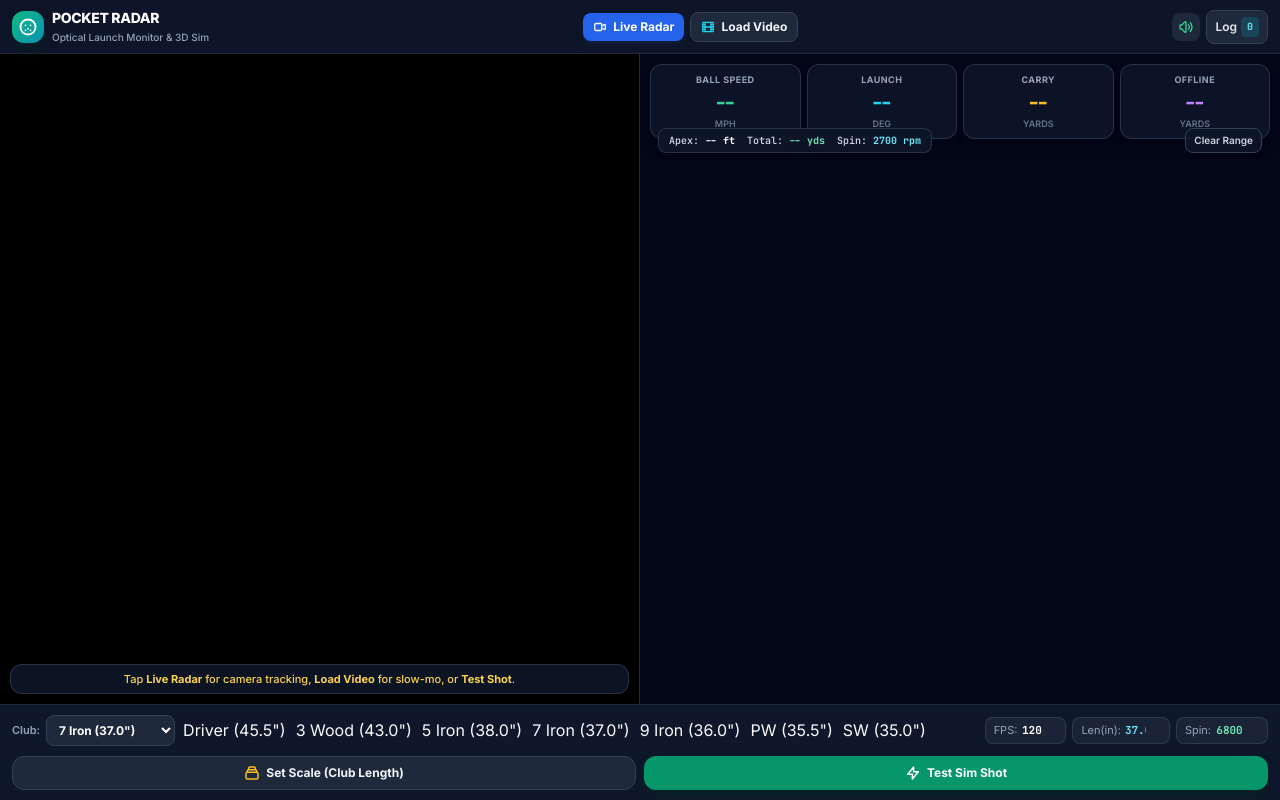
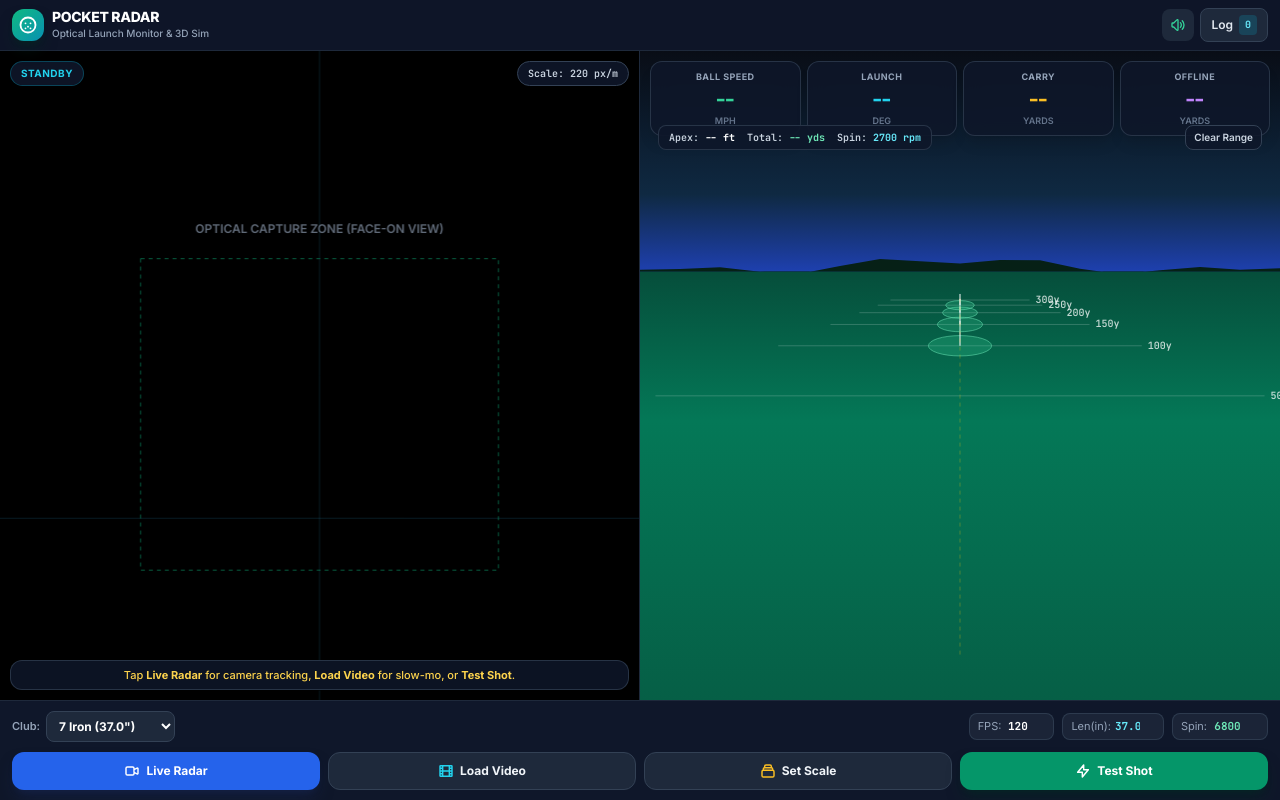
Before and after one commit to gittyaho/Golf-radar, a plain HTML site: page Index.html in a window 1280 px wide. Drawn offline with nearby package versions, Linux system fonts and the light colour scheme.

Commit message:
Add files via upload

```diff
--- a/Index.html
+++ b/Index.html
@@ -39,13 +39,10 @@
       user-select: none;
     }
     html, body {
-      height: 100vh;
-      height: 100dvh;
+      height: 100%;
       width: 100%;
       margin: 0;
       padding: 0;
-      padding-top: env(safe-area-inset-top);
-      padding-bottom: env(safe-area-inset-bottom);
       overflow: hidden;
       background-color: #090d16;
       color: #f8fafc;
@@ -78,52 +75,34 @@
     }
   </style>
 </head>
-<body class="flex flex-col h-[100dvh] max-h-[100dvh] w-screen overflow-hidden select-none">
+<body class="flex flex-col h-screen w-screen overflow-hidden select-none">
 
-  <!-- TOP HEADER BAR WITH PRIMARY CAPTURE ACTIONS -->
-  <header class="flex flex-wrap items-center justify-between gap-2 px-3 py-2 bg-slate-900/95 border-b border-slate-800 z-30 shrink-0">
+  <!-- TOP HEADER BAR -->
+  <header class="flex items-center justify-between px-3 py-2 bg-slate-900/95 border-b border-slate-800 z-30 shrink-0">
     <div class="flex items-center gap-2">
-      <div class="w-8 h-8 rounded-xl bg-gradient-to-br from-emerald-500 to-cyan-600 flex items-center justify-center shadow-lg shadow-emerald-950/50 shrink-0">
+      <div class="w-8 h-8 rounded-xl bg-gradient-to-br from-emerald-500 to-cyan-600 flex items-center justify-center shadow-lg shadow-emerald-950/50">
         <svg class="w-5 h-5 text-white" fill="none" stroke="currentColor" stroke-width="2.2" viewBox="0 0 24 24">
           <circle cx="12" cy="12" r="9" />
           <path stroke-linecap="round" d="M9 10h.01M15 10h.01M12 14h.01M9 16h.01M15 16h.01" />
         </svg>
       </div>
       <div>
-        <h1 class="text-xs sm:text-sm font-extrabold tracking-tight text-white leading-none">POCKET RADAR</h1>
-        <p class="text-[9px] sm:text-[10px] text-slate-400 font-medium mt-0.5 hidden sm:block">Optical Launch Monitor & 3D Sim</p>
+        <h1 class="text-sm font-extrabold tracking-tight text-white leading-none">POCKET RADAR</h1>
+        <p class="text-[10px] text-slate-400 font-medium mt-0.5">Optical Launch Monitor & 3D Sim</p>
       </div>
-    </div>
-
-    <!-- Primary Capture Buttons (Always Visible at Top) -->
-    <div class="flex items-center gap-1.5">
-      <button id="btnLiveRadar" class="px-2.5 py-1.5 rounded-lg bg-blue-600 hover:bg-blue-500 active:scale-95 text-white font-bold text-xs flex items-center gap-1.5 shadow-md shadow-blue-950/50 transition">
-        <svg class="w-3.5 h-3.5 shrink-0" fill="none" stroke="currentColor" stroke-width="2.2" viewBox="0 0 24 24">
-          <path stroke-linecap="round" stroke-linejoin="round" d="M15 10l4.553-2.276A1 1 0 0121 8.618v6.764a1 1 0 01-1.447.894L15 14M5 18h8a2 2 0 002-2V8a2 2 0 00-2-2H5a2 2 0 00-2 2v8a2 2 0 002 2z" />
-        </svg>
-        <span id="btnLiveText">Live Radar</span>
-      </button>
-
-      <label class="px-2.5 py-1.5 rounded-lg bg-slate-800 hover:bg-slate-700 active:scale-95 border border-slate-700 text-slate-100 font-bold text-xs flex items-center gap-1.5 cursor-pointer transition">
-        <svg class="w-3.5 h-3.5 shrink-0 text-cyan-400" fill="none" stroke="currentColor" stroke-width="2.2" viewBox="0 0 24 24">
-          <path stroke-linecap="round" stroke-linejoin="round" d="M7 4v16M17 4v16M3 8h4m10 0h4M3 12h18M3 16h4m10 0h4M4 20h16a1 1 0 001-1V5a1 1 0 00-1-1H4a1 1 0 00-1 1v14a1 1 0 001 1z" />
-        </svg>
-        <span>Load Video</span>
-        <input id="videoFileInput" type="file" accept="video/*" class="hidden" />
-      </label>
     </div>
 
     <div class="flex items-center gap-1.5">
       <!-- PWA Install Button (Shown when install prompt is available or for Android instructions) -->
-      <button id="btnInstallApp" class="hidden px-2 py-1.5 rounded-lg bg-emerald-600 hover:bg-emerald-500 active:scale-95 text-[11px] font-bold text-white transition flex items-center gap-1 shadow">
+      <button id="btnInstallApp" class="hidden px-2.5 py-1.5 rounded-lg bg-emerald-600 hover:bg-emerald-500 active:scale-95 text-[11px] font-bold text-white transition flex items-center gap-1 shadow">
         <svg class="w-3.5 h-3.5" fill="none" stroke="currentColor" stroke-width="2" viewBox="0 0 24 24">
           <path stroke-linecap="round" stroke-linejoin="round" d="M4 16v1a3 3 0 003 3h10a3 3 0 003-3v-1m-4-4l-4 4m0 0l-4-4m4 4V4" />
         </svg>
-        <span class="hidden sm:inline">Install</span>
+        Install App
       </button>
 
       <!-- Sound Toggle -->
-      <button id="btnAudioToggle" class="p-1.5 rounded-lg bg-slate-800 hover:bg-slate-700 text-slate-300 transition" title="Toggle Audio">
+      <button id="btnAudioToggle" class="p-2 rounded-lg bg-slate-800 hover:bg-slate-700 text-slate-300 transition" title="Toggle Audio">
         <svg id="iconAudioOn" class="w-4 h-4 text-emerald-400" fill="none" stroke="currentColor" stroke-width="2" viewBox="0 0 24 24">
           <path stroke-linecap="round" stroke-linejoin="round" d="M15.536 8.464a5 5 0 010 7.072m2.828-9.9a9 9 0 010 12.728M5.586 15H4a1 1 0 01-1-1v-4a1 1 0 011-1h1.586l4.707-4.707C10.923 3.663 12 4.109 12 5v14c0 .891-1.077 1.337-1.707.707L5.586 15z" />
         </svg>
@@ -133,7 +112,7 @@
       </button>
 
       <!-- Shot History Drawer Toggle -->
-      <button id="btnHistoryToggle" class="px-2 py-1.5 rounded-lg bg-slate-800 hover:bg-slate-700 border border-slate-700 text-xs font-semibold text-slate-200 flex items-center gap-1 transition">
+      <button id="btnHistoryToggle" class="px-2.5 py-1.5 rounded-lg bg-slate-800 hover:bg-slate-700 border border-slate-700 text-xs font-semibold text-slate-200 flex items-center gap-1.5 transition">
         <span>Log</span>
         <span id="shotCountBadge" class="px-1.5 py-0.5 text-[10px] font-mono font-bold rounded bg-cyan-500/20 text-cyan-300">0</span>
       </button>
@@ -141,10 +120,28 @@
   </header>
 
   <!-- MAIN VIEWPORT: SPLIT OPTICAL TRACKER + 3D DRIVING RANGE -->
-  <main class="relative flex-1 min-h-0 flex flex-col md:flex-row overflow-hidden">
+  <main class="relative flex-1 flex flex-col md:flex-row overflow-hidden">
 
     <!-- LEFT / TOP PANEL: OPTICAL CAMERA & SLOW-MO VIDEO ANALYZER -->
-    <section class="relative w-full md:w-1/2 h-[45%] md:h-full min-h-0 bg-black border-b md:border-b-0 md:border-r border-slate-800 flex items-center justify-center overflow-hidden">
+    <section class="relative w-full md:w-1/2 h-[46%] md:h-full bg-black border-b md:border-b-0 md:border-r border-slate-800 flex items-center justify-center overflow-hidden">
+      <video id="videoEl" class="absolute inset-0 w-full h-full object-contain" playsinline muted></video>
+      <canvas id="trackerCanvas" class="absolute inset-0 w-full h-full z-10 cursor-crosshair"></canvas>
+
+      <!-- Mode & Status Pill -->
+      <div class="absolute top-2.5 left-2.5 right-2.5 flex items-center justify-between z-20 pointer-events-none">
+        <span id="statusBadge" class="px-2.5 py-1 rounded-full text-[10px] font-bold tracking-wider uppercase bg-slate-900/90 text-cyan-400 border border-cyan-500/30 shadow">
+          STANDBY
+        </span>
+        <span id="scaleBadge" class="px-2.5 py-1 rounded-full text-[10px] font-mono font-semibold bg-slate-900/90 text-slate-300 border border-slate-700">
+          Scale: 220 px/m
+        </span>
+      </div>
+
+      <!-- Video Scrubber Overlay (Visible only when video is loaded) -->
+      <div id="videoScrubberBar" class="hidden absolute bottom-11 left-3 right-3 z-20 glass-panel rounded-xl px-3 py-1.5 flex items-center gap-2">
+        <button id="btnStepBack" class="px-2 py-1 rounded bg-slate-800 hover:bg-slate-700 text-xs font-mono font-bold text-slate-200 active:scale-95">-1F</button>
+        <input id="videoSlider" type="range" min="0" max="100" step="0.01" value="0" class="flex-1 accent-cyan-400 h-1.5 bg-slate-700 rounded-lg cursor-pointer" />
+        <button id="btnStepFwd" class="px-2 py-1 rounded bg-slate-800 hover:bg-slate-700 text-xs font-mono font-bold text-slate-200 active:scale-95">+1F</button>
       </div>
 
       <!-- Guidance Banner -->
@@ -154,7 +151,7 @@
     </section>
 
     <!-- RIGHT / BOTTOM PANEL: 3D PERSPECTIVE DRIVING RANGE & TELEMETRY HUD -->
-    <section class="relative w-full md:w-1/2 h-[55%] md:h-full min-h-0 bg-slate-950 flex flex-col overflow-hidden">
+    <section class="relative w-full md:w-1/2 h-[54%] md:h-full bg-slate-950 flex flex-col overflow-hidden">
 
       <!-- 4-Card Telemetry HUD -->
       <div class="absolute top-2.5 left-2.5 right-2.5 z-20 grid grid-cols-4 gap-1.5 pointer-events-none">
@@ -298,54 +295,54 @@
           <option value="9 Iron" data-len="36.0" data-spin="8400" data-speed="104" data-launch="21.5">9 Iron (36.0")</option>
           <option value="PW" data-len="35.5" data-spin="9200" data-speed="96" data-launch="25.0">PW (35.5")</option>
           <option value="SW" data-len="35.0" data-spin="10200" data-speed="82" data-launch="30.0">SW (35.0")</option>
-  <!-- BOTTOM CONTROL DOCK (CALIBRATION, CLUB PRESETS & SIMULATION) -->
-  <footer class="bg-slate-900 border-t border-slate-800 px-3 py-2 z-30 shrink-0 space-y-1.5">
-
-    <!-- Row 1: Club Preset Selector & Calibration Parameters -->
-    <div class="flex items-center justify-between gap-2 overflow-x-auto pb-0.5">
-      <div class="flex items-center gap-1.5 shrink-0">
-        <label for="clubSelect" class="text-[11px] font-semibold text-slate-400">Club:</label>
-        <select id="clubSelect" class="bg-slate-800 border border-slate-700 text-white text-xs font-bold rounded-lg px-2 py-1 focus:outline-none focus:border-cyan-500">
-          <option value="Driver" data-len="45.5" data-spin="2400" data-speed="152" data-launch="12.5">Driver (45.5")</option>
-          <option value="3 Wood" data-len="43.0" data-spin="3400" data-speed="142" data-launch="13.5">3 Wood (43.0")</option>
-          <option value="5 Iron" data-len="38.0" data-spin="5200" data-speed="126" data-launch="15.0">5 Iron (38.0")</option>
-          <option value="7 Iron" data-len="37.0" data-spin="6800" data-speed="116" data-launch="17.5" selected>7 Iron (37.0")</option>
-          <option value="9 Iron" data-len="36.0" data-spin="8400" data-speed="104" data-launch="21.5">9 Iron (36.0")</option>
-          <option value="PW" data-len="35.5" data-spin="9200" data-speed="96" data-launch="25.0">PW (35.5")</option>
-          <option value="SW" data-len="35.0" data-spin="10200" data-speed="82" data-launch="30.0">SW (35.0")</option>
         </select>
       </div>
 
-      <div class="flex items-center gap-1.5 shrink-0 text-[11px] text-slate-300">
+      <div class="flex items-center gap-2 shrink-0 text-[11px] text-slate-300">
         <div class="flex items-center gap-1 bg-slate-800/80 border border-slate-700/80 rounded-lg px-2 py-1">
           <span class="text-slate-400">FPS:</span>
-          <input id="inputFps" type="number" value="120" min="30" max="960" class="w-9 bg-transparent font-mono font-bold text-white text-center focus:outline-none" />
+          <input id="inputFps" type="number" value="120" min="30" max="960" class="w-10 bg-transparent font-mono font-bold text-white text-center focus:outline-none" />
         </div>
         <div class="flex items-center gap-1 bg-slate-800/80 border border-slate-700/80 rounded-lg px-2 py-1">
           <span class="text-slate-400">Len(in):</span>
-          <input id="inputClubLen" type="number" value="37.0" step="0.5" min="20" max="50" class="w-9 bg-transparent font-mono font-bold text-cyan-300 text-center focus:outline-none" />
+          <input id="inputClubLen" type="number" value="37.0" step="0.5" min="20" max="50" class="w-10 bg-transparent font-mono font-bold text-cyan-300 text-center focus:outline-none" />
         </div>
         <div class="flex items-center gap-1 bg-slate-800/80 border border-slate-700/80 rounded-lg px-2 py-1">
           <span class="text-slate-400">Spin:</span>
-          <input id="inputSpin" type="number" value="6800" step="100" min="1000" max="12000" class="w-11 bg-transparent font-mono font-bold text-emerald-300 text-center focus:outline-none" />
+          <input id="inputSpin" type="number" value="6800" step="100" min="1000" max="12000" class="w-12 bg-transparent font-mono font-bold text-emerald-300 text-center focus:outline-none" />
         </div>
       </div>
     </div>
 
-    <!-- Row 2: Scale Calibration & Simulation Test Buttons -->
-    <div class="grid grid-cols-2 gap-2">
-      <button id="btnCalibrate" class="py-2 px-3 rounded-xl bg-slate-800 hover:bg-slate-700 active:scale-95 border border-slate-700 text-slate-100 font-bold text-xs flex items-center justify-center gap-1.5 transition">
+    <!-- Row 2: Primary Touch Action Buttons -->
+    <div class="grid grid-cols-4 gap-2">
+      <button id="btnLiveRadar" class="py-2.5 px-2 rounded-xl bg-blue-600 hover:bg-blue-500 active:scale-95 text-white font-bold text-xs flex items-center justify-center gap-1.5 shadow-lg shadow-blue-950/50 transition">
+        <svg class="w-4 h-4 shrink-0" fill="none" stroke="currentColor" stroke-width="2.2" viewBox="0 0 24 24">
+          <path stroke-linecap="round" stroke-linejoin="round" d="M15 10l4.553-2.276A1 1 0 0121 8.618v6.764a1 1 0 01-1.447.894L15 14M5 18h8a2 2 0 002-2V8a2 2 0 00-2-2H5a2 2 0 00-2 2v8a2 2 0 002 2z" />
+        </svg>
+        <span id="btnLiveText">Live Radar</span>
+      </button>
+
+      <label class="py-2.5 px-2 rounded-xl bg-slate-800 hover:bg-slate-700 active:scale-95 border border-slate-700 text-slate-100 font-bold text-xs flex items-center justify-center gap-1.5 cursor-pointer transition">
+        <svg class="w-4 h-4 shrink-0 text-cyan-400" fill="none" stroke="currentColor" stroke-width="2.2" viewBox="0 0 24 24">
+          <path stroke-linecap="round" stroke-linejoin="round" d="M7 4v16M17 4v16M3 8h4m10 0h4M3 12h18M3 16h4m10 0h4M4 20h16a1 1 0 001-1V5a1 1 0 00-1-1H4a1 1 0 00-1 1v14a1 1 0 001 1z" />
+        </svg>
+        <span>Load Video</span>
+        <input id="videoFileInput" type="file" accept="video/*" class="hidden" />
+      </label>
+
+      <button id="btnCalibrate" class="py-2.5 px-2 rounded-xl bg-slate-800 hover:bg-slate-700 active:scale-95 border border-slate-700 text-slate-100 font-bold text-xs flex items-center justify-center gap-1.5 transition">
         <svg class="w-4 h-4 shrink-0 text-amber-400" fill="none" stroke="currentColor" stroke-width="2.2" viewBox="0 0 24 24">
           <path stroke-linecap="round" stroke-linejoin="round" d="M19 11H5m14 0a2 2 0 012 2v6a2 2 0 01-2 2H5a2 2 0 01-2-2v-6a2 2 0 012-2m14 0V9a2 2 0 00-2-2M5 11V9a2 2 0 012-2m0 0V5a2 2 0 012-2h6a2 2 0 012 2v2M7 7h10" />
         </svg>
-        <span>Set Scale (Club Length)</span>
+        <span>Set Scale</span>
       </button>
 
-      <button id="btnTestShot" class="py-2 px-3 rounded-xl bg-emerald-600 hover:bg-emerald-500 active:scale-95 text-white font-bold text-xs flex items-center justify-center gap-1.5 shadow-lg shadow-emerald-950/50 transition">
+      <button id="btnTestShot" class="py-2.5 px-2 rounded-xl bg-emerald-600 hover:bg-emerald-500 active:scale-95 text-white font-bold text-xs flex items-center justify-center gap-1.5 shadow-lg shadow-emerald-950/50 transition">
         <svg class="w-4 h-4 shrink-0" fill="none" stroke="currentColor" stroke-width="2.2" viewBox="0 0 24 24">
           <path stroke-linecap="round" stroke-linejoin="round" d="M13 10V3L4 14h7v7l9-11h-7z" />
         </svg>
-        <span>Test Sim Shot</span>
+        <span>Test Shot</span>
       </button>
     </div>
   </footer>
```
